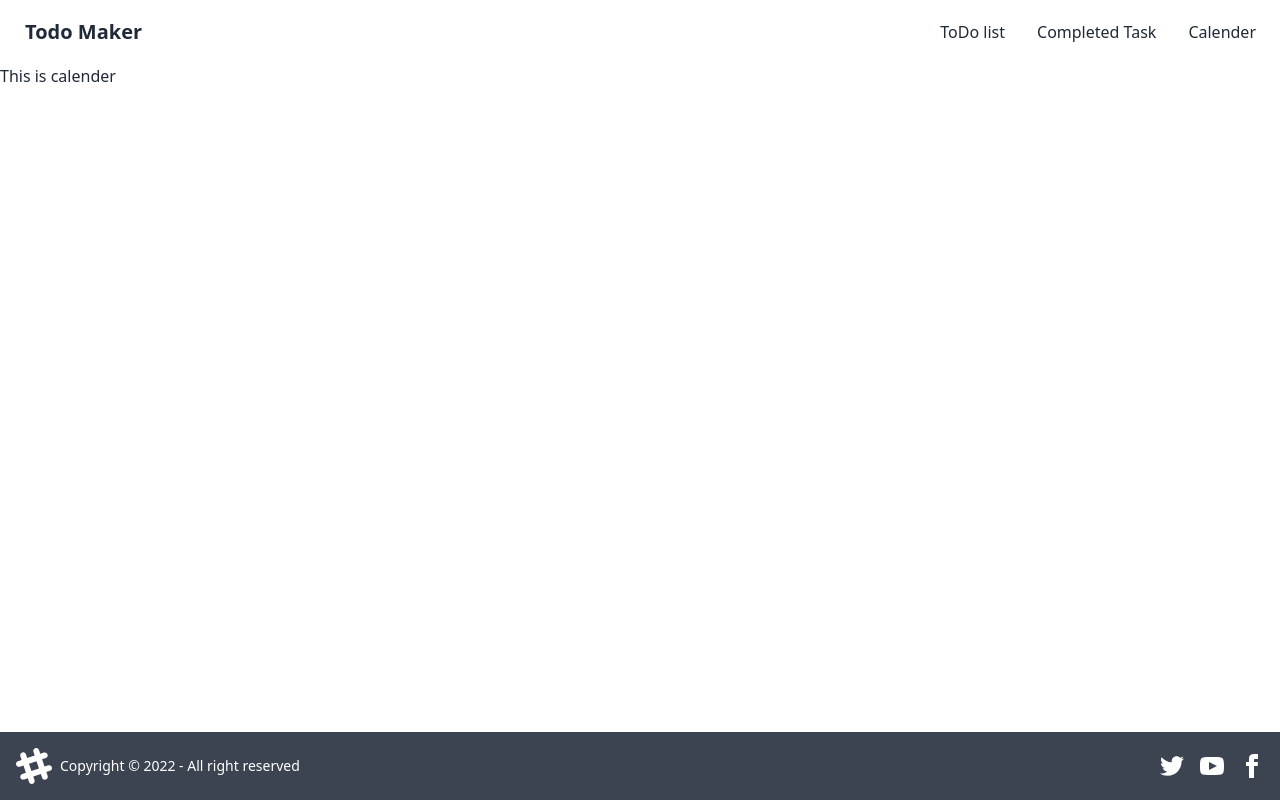
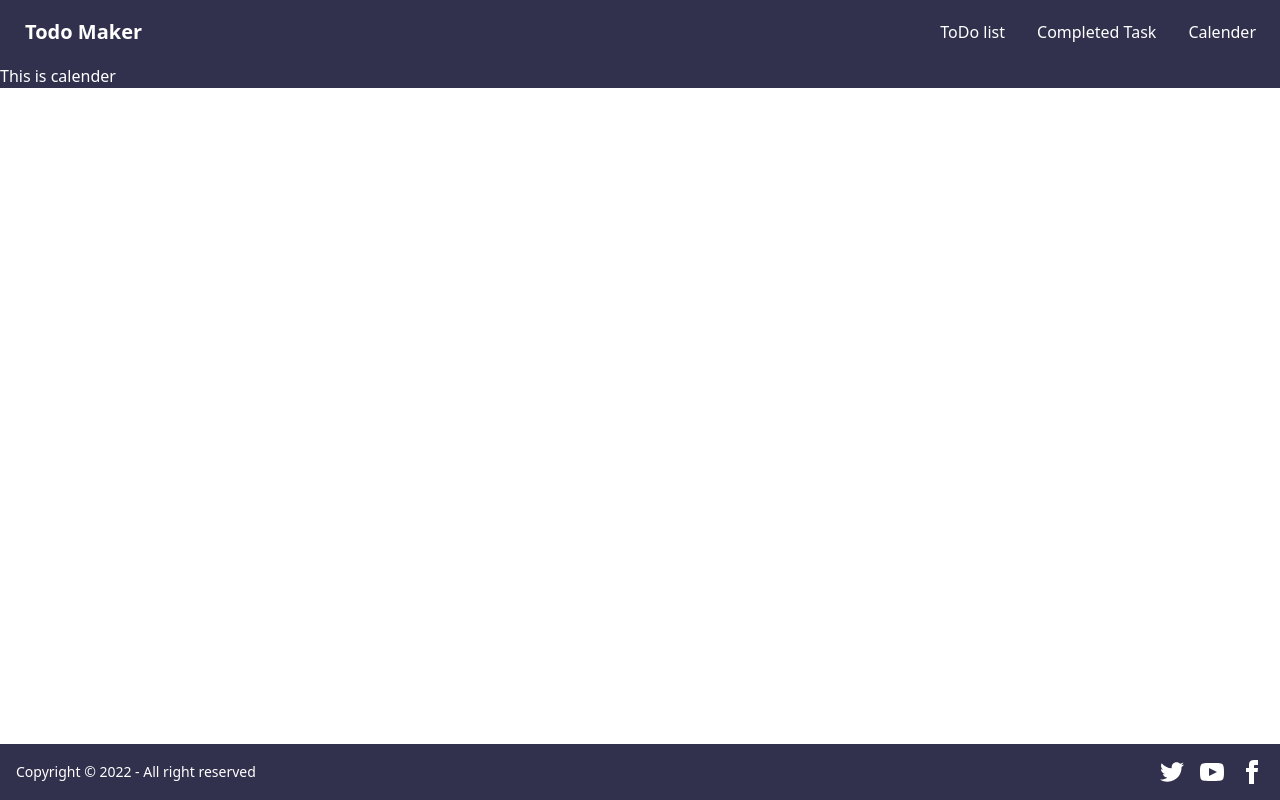
Before and after one commit to ranawp/todo-list, a React (Create React App) app: page /calender in a window 1280 px wide. Built offline with nearby package versions, Linux system fonts and the light colour scheme.

Commit message:
css added

```diff
--- a/src/components/pages/Todo.js
+++ b/src/components/pages/Todo.js
@@ -17,7 +17,7 @@ const Todo = () => {
     // }
 
     const onSubmit = data => {
-        const url = `http://localhost:5000/todo/`
+        const url = `https://tranquil-brushlands-88463.herokuapp.com/todo`
         fetch(url, {
             method: 'POST',
             headers: {
@@ -33,16 +33,16 @@ const Todo = () => {
 
 
     useEffect(() => {
-        fetch('http://localhost:5000/todo')
+        fetch('https://tranquil-brushlands-88463.herokuapp.com/todo')
             .then(res => res.json())
             .then(data => setAllTodo(data))
     })
     return (
-        <div className='flex mt-3 mb-3 justify-center items-center'>
+        <div className='flex mt-3  justify-center items-center '>
             <div>
-                <h1 className=' mt-10 mb-5'>Make your day with todo</h1>
+                <h1 className=' mt-10 mb-5 h-100'>Make your day with todo</h1>
                 <form className='d-flex flex-column' onSubmit={handleSubmit(onSubmit)}>
-                    <input placeholder='Todo name' className='mb-2 border-blue-500' {...register("name", { required: true, maxLength: 20 })} />
+                    <input placeholder='Todo name' className='mb-2  border-blue-500' {...register("name", { required: true, maxLength: 20 })} />
 
                     <input className=' mx-auto ml-2' type="submit" value="Add" />
                 </form>
@@ -57,9 +57,6 @@ const Todo = () => {
                     }
 
                 </div>
-
-
-
             </div>
         </div>
     );
--- a/src/components/pages/todo.css
+++ b/src/components/pages/todo.css
@@ -1,3 +1,8 @@
+body {
+    background-color: rgb(49, 49, 78);
+    color: white;
+}
+
 input.mb-2.border-blue-500 {
     border: 1px solid black;
 }
@@ -6,7 +11,6 @@ ul.b {
     list-style-type: square;
 }
 
-.footer-css {
-    position: absolute;
-    bottom: 0;
+.todo-body {
+    height: 100vh;
 }
--- a/src/components/shared/Footer.css
+++ b/src/components/shared/Footer.css
@@ -2,3 +2,9 @@
     position: absolute;
     bottom: 0;
 }
+
+.footer-color {
+    background-color: rgb(49, 49, 78);
+    color: white;
+
+}
--- a/src/components/shared/Footer.js
+++ b/src/components/shared/Footer.js
@@ -3,9 +3,9 @@ import './Footer.css'
 
 const Footer = () => {
     return (
-        <footer class="footer items-center p-4 bg-neutral text-neutral-content mt-20 footer-bottom ">
+        <footer class="footer items-center p-4  footer-color  footer-bottom ">
             <div class="items-center grid-flow-col">
-                <svg width="36" height="36" viewBox="0 0 24 24" xmlns="http://www.w3.org/2000/svg" fill-rule="evenodd" clip-rule="evenodd" class="fill-current"><path d="M22.672 15.226l-2.432.811.841 2.515c.33 1.019-.209 2.127-1.23 2.456-1.15.325-2.148-.321-2.463-1.226l-.84-2.518-5.013 1.677.84 2.517c.391 1.203-.434 2.542-1.831 2.542-.88 0-1.601-.564-1.86-1.314l-.842-2.516-2.431.809c-1.135.328-2.145-.317-2.463-1.229-.329-1.018.211-2.127 1.231-2.456l2.432-.809-1.621-4.823-2.432.808c-1.355.384-2.558-.59-2.558-1.839 0-.817.509-1.582 1.327-1.846l2.433-.809-.842-2.515c-.33-1.02.211-2.129 1.232-2.458 1.02-.329 2.13.209 2.461 1.229l.842 2.515 5.011-1.677-.839-2.517c-.403-1.238.484-2.553 1.843-2.553.819 0 1.585.509 1.85 1.326l.841 2.517 2.431-.81c1.02-.33 2.131.211 2.461 1.229.332 1.018-.21 2.126-1.23 2.456l-2.433.809 1.622 4.823 2.433-.809c1.242-.401 2.557.484 2.557 1.838 0 .819-.51 1.583-1.328 1.847m-8.992-6.428l-5.01 1.675 1.619 4.828 5.011-1.674-1.62-4.829z"></path></svg>
+
                 <p>Copyright © 2022 - All right reserved</p>
             </div>
             <div class="grid-flow-col gap-4 md:place-self-center md:justify-self-end">
--- a/src/components/shared/Navbar.js
+++ b/src/components/shared/Navbar.js
@@ -3,7 +3,7 @@ import { Link } from 'react-router-dom'
 
 const Navbar = () => {
     return (
-        <div class="navbar bg-base-100">
+        <div class="navbar">
             <div class="navbar-start">
                 <div class="dropdown">
                     <label tabindex="0" class="btn btn-ghost lg:hidden">
```
